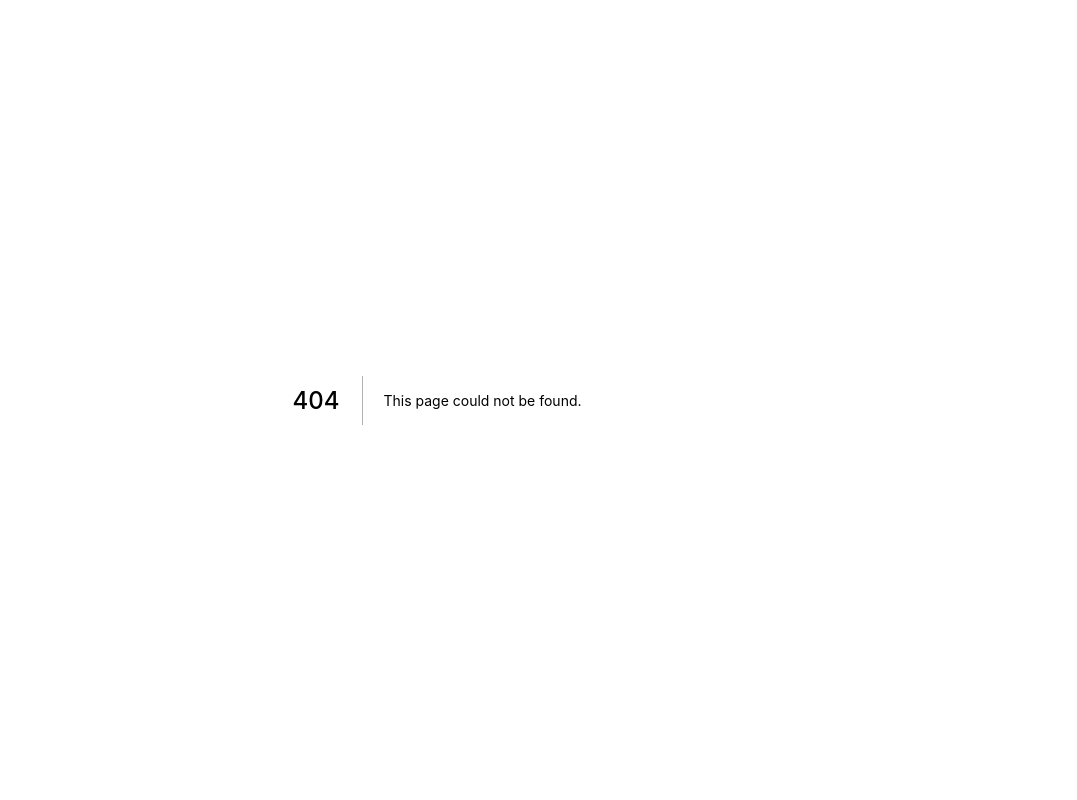
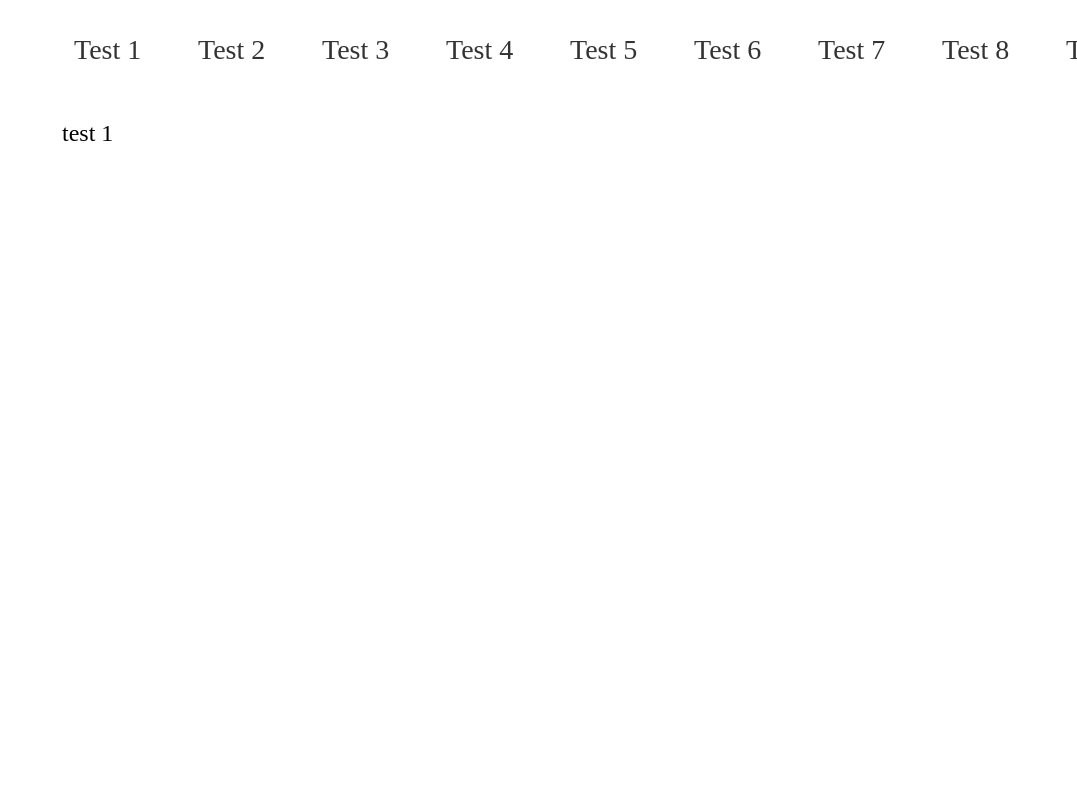
Before and after one commit to xiawang1024/next-ssr, a Next.js app: page /scroll in a window 1280 px wide. Before the commit this address had no page. Shown: the top 800 px of the page, without its empty margins (203-1280 px from the left). Built offline with nearby package versions, Linux system fonts and the light colour scheme.

Commit message:
✨ feat: 新增锚点导航联动滚动

```diff
--- a/package.json
+++ b/package.json
@@ -13,7 +13,8 @@
     "react-dom": "17.0.1",
     "axios":"^0.21.1",
     "normalize.css":"^8.0.1",
-    "swr":"^0.5.6"
+    "swr":"^0.5.6",
+    "react-scroll":"^1.8.2"
   },
   "devDependencies": {
     "eslint":"^7.24.0",
--- /dev/null
+++ b/pages/scroll.js
@@ -0,0 +1,59 @@
+import { Link, Element, Events } from 'react-scroll'
+import styles from 'styles/pages/scroll.module.scss'
+import { useRef, useEffect } from 'react'
+export default function Scroll() {
+  const navbar = useRef()
+
+  useEffect(() => {
+    Events.scrollEvent.register('end', function (to) {
+      setCenter(to)
+    })
+    return () => {
+      Events.scrollEvent.remove('end')
+    }
+  })
+
+  function setCenter(to) {
+    if (navbar.current) {
+      const nvabarW = navbar.current.offsetWidth
+      const navbarItem = document.querySelector(`.${to}`)
+      const scrollLeftNum =
+        navbarItem.offsetLeft - nvabarW / 2 + navbarItem.offsetWidth / 2
+      navbar.current.scrollLeft = scrollLeftNum
+    }
+  }
+
+  function handlerSetActive(to) {
+    setCenter(to)
+  }
+
+  return (
+    <div>
+      <ul className={styles.navbar} ref={navbar}>
+        {[1, 2, 3, 4, 5, 6, 7, 8, 9, 10].map((item) => (
+          <li className={`test${item}`} key={item}>
+            <Link
+              activeClass={styles.active}
+              className={styles.test}
+              to={`test${item}`}
+              spy={true}
+              smooth={true}
+              offset={-60}
+              duration={500}
+              onSetActive={handlerSetActive}
+            >
+              Test {item}
+            </Link>
+          </li>
+        ))}
+      </ul>
+      <div className={styles.scrollWrap}>
+        {[1, 2, 3, 4, 5, 6, 7, 8, 9, 10].map((item) => (
+          <Element name={`test${item}`} className={styles.element} key={item}>
+            test {item}
+          </Element>
+        ))}
+      </div>
+    </div>
+  )
+}
--- /dev/null
+++ b/styles/pages/scroll.module.scss
@@ -0,0 +1,35 @@
+.navbar {
+  width: 100%;
+  display: flex;
+  align-items: center;
+  position: fixed;
+  top: 0;
+  height: 100px;
+  background: #ffffff;
+  margin: 0;
+  padding: 0;
+  list-style: none;
+  overflow: auto;
+  scroll-behavior: smooth;
+  box-sizing: border-box;
+  li {
+    flex: 0 0 100px;
+    padding: 0 12px;
+    .test {
+      font-size: 28px;
+      color: #333;
+      &.active {
+        color: orange;
+      }
+    }
+  }
+}
+.scrollWrap {
+  margin-top: 120px;
+  padding-bottom: 600px;
+}
+
+.element {
+  width: 100%;
+  height: 1000px;
+}
```
